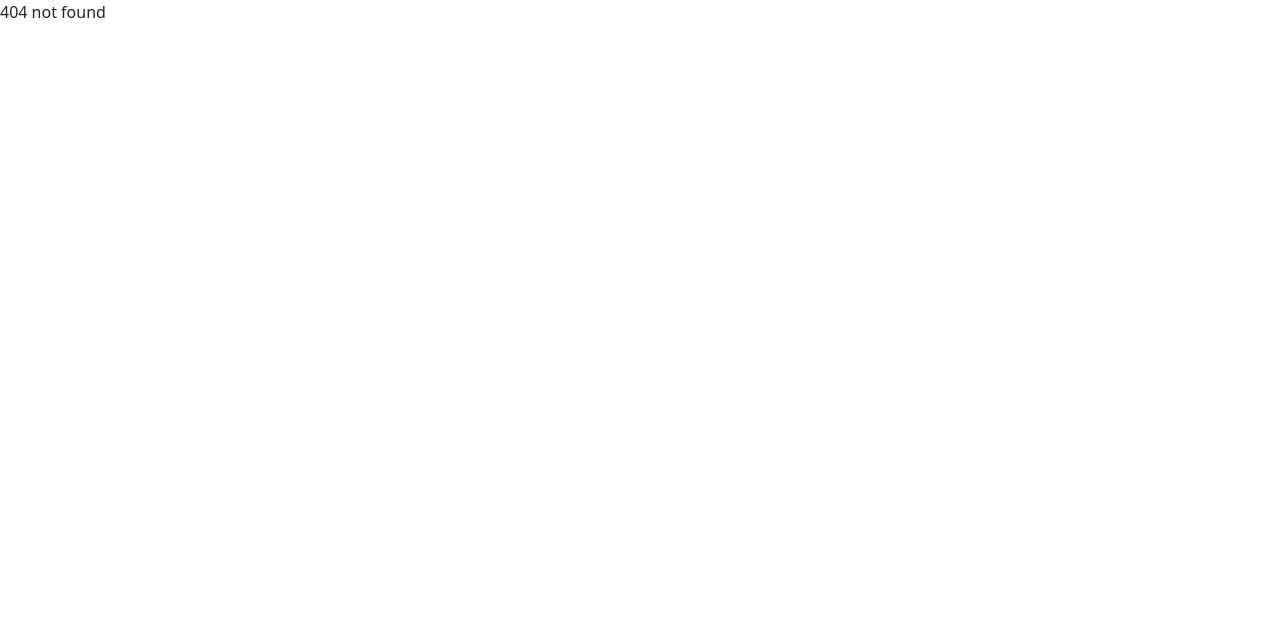
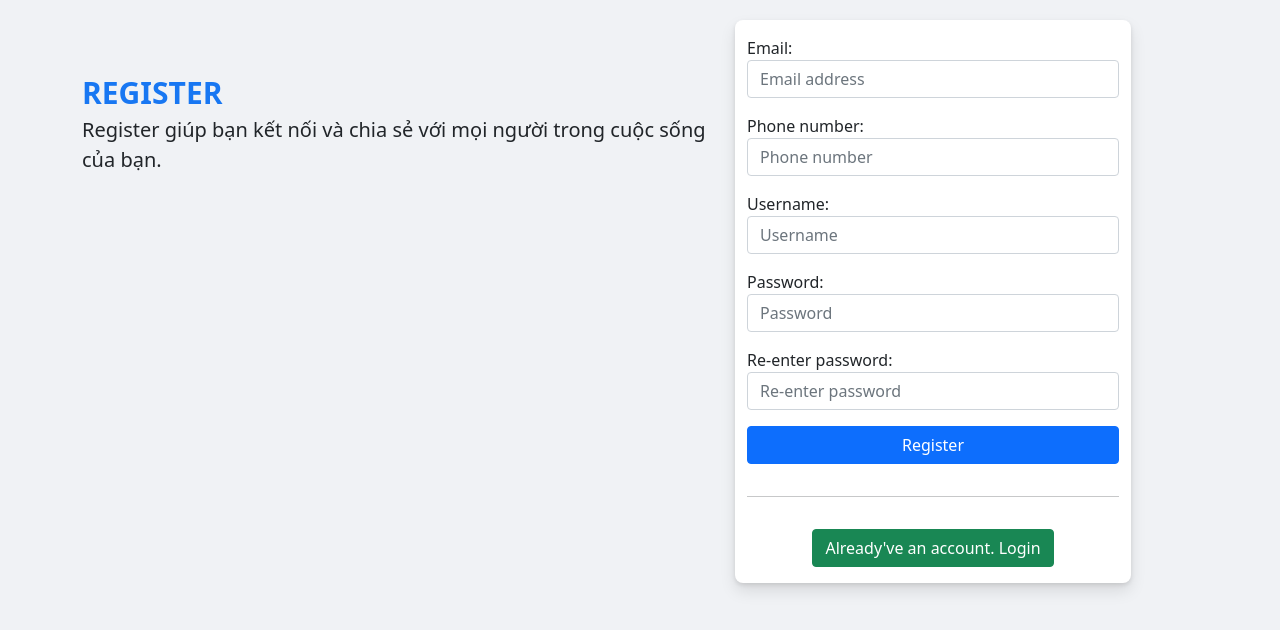
Before and after one commit to DTinh/JWT_fullstack, a React (Create React App) app in the folder frontend/: page /register in a window 1280 px wide. Before the commit this address had no page. Shown: the top 630 px of the page. Built offline with nearby package versions, Linux system fonts and the light colour scheme.

Commit message:
register_form-bootstrap

```diff
--- a/frontend/src/App.js
+++ b/frontend/src/App.js
@@ -4,7 +4,7 @@
   BrowserRouter as Router, Route, Switch,
 } from 'react-router-dom';
 import Login from '../src/components/Login/Login';
-
+import Register from './components/Register/Register';
 function App() {
   return (
     <Router>
@@ -20,6 +20,9 @@
           <Route exact path="/login">
             <Login />
           </Route>
+          <Route exact path="/register">
+            <Register />
+          </Route>
           <Route exact path="/">
             home
           </Route>
--- a/frontend/src/components/Login/Login.js
+++ b/frontend/src/components/Login/Login.js
@@ -1,8 +1,15 @@
 
 import './Login.scss'
+import { useHistory } from "react-router-dom";
+
+
 
 
 const Login = (props) => {
+    let history = useHistory();
+    let handleCreateNewAccount = () => {
+        history.push("/register");
+    }
     return (
         <div className="login-container ">
             <div className="container">
@@ -15,7 +22,7 @@
                             Login giúp bạn kết nối và chia sẻ với mọi người trong cuộc sống của bạn.
                         </div>
                     </div>
-                    <div className="content-right col-12 col-sm-5 d-flex flex-column gap-3 py-2">
+                    <div className="content-right col-12 col-sm-5 d-flex flex-column gap-3 py-3">
                         <div className='brand d-sm-none'>
                             Login
                         </div>
@@ -27,7 +34,8 @@
                         </span>
                         <hr />
                         <div className='text-center'>
-                            <button className='btn btn-success'>Create new account</button>
+                            <button className='btn btn-success' onClick={() => handleCreateNewAccount()}>
+                                Create new account</button>
 
                         </div>
                     </div>
--- /dev/null
+++ b/frontend/src/components/Register/Register.js
@@ -0,0 +1,64 @@
+
+import './Register.scss'
+import { useHistory } from "react-router-dom";
+
+
+
+
+const Register = (props) => {
+    let history = useHistory();
+    let handleLogin = () => {
+        history.push("/login");
+    }
+    return (
+        <div className="register-container ">
+            <div className="container">
+                <div className="row px-3 px-sm-0">
+                    <div className="content-left col-12 d-none col-sm-7 d-sm-block">
+                        <div className='brand'>
+                            Register
+                        </div>
+                        <div className='detail'>
+                            Register giúp bạn kết nối và chia sẻ với mọi người trong cuộc sống của bạn.
+                        </div>
+                    </div>
+                    <div className="content-right col-12 col-sm-5 d-flex flex-column gap-3 py-3">
+                        <div className='brand d-sm-none'>
+                            Register
+                        </div>
+                        <div className='form-group'>
+                            <label>Email: </label>
+                            <input type='text' className='form-control' placeholder='Email address' />
+                        </div>
+                        <div className='form-group'>
+                            <label>Phone number: </label>
+                            <input type='text' className='form-control' placeholder='Phone number' />
+                        </div>
+                        <div className='form-group'>
+                            <label>Username: </label>
+                            <input type='text' className='form-control' placeholder='Username' />
+                        </div>
+                        <div className='form-group'>
+                            <label>Password: </label>
+                            <input type='text' className='form-control' placeholder='Password' />
+                        </div>
+                        <div className='form-group'>
+                            <label>Re-enter password: </label>
+                            <input type='text' className='form-control' placeholder='Re-enter password' />
+                        </div>
+                        <button className='btn btn-primary'>Register</button>
+
+                        <hr />
+                        <div className='text-center'>
+                            <button className='btn btn-success' onClick={() => handleLogin()}>
+                                Already've an account. Login</button>
+
+                        </div>
+                    </div>
+                </div>
+            </div>
+        </div>
+    )
+}
+
+export default Register;
--- /dev/null
+++ b/frontend/src/components/Register/Register.scss
@@ -0,0 +1,52 @@
+.red{
+    border: 1px solid red;
+}
+.green{
+    border: 1px solid green;
+}
+.yellow{
+    border: 1px solid yellow;
+}
+
+.register-container{
+    background-color: #f0f2f5;
+    min-height: 100vh;
+    padding-top: 20px;
+
+    .content-left{
+        margin-top: 50px;
+        .brand{
+            text-transform: uppercase;
+            font-size: 30px;
+            font-weight: 600;
+            color: #1877f2;
+        }
+        .detail{
+            font-size: 20px;
+        }
+    }
+    .content-right{
+
+        .brand{
+            text-transform: uppercase;
+            font-size: 20px;
+            font-weight: 600;
+            color: #1877f2;
+            text-align: center;
+        }
+        background-color: #fff;
+        border-radius: 8px;
+        border: none;
+        box-shadow: 0px 2px 4px rgba(0, 0, 0, .1), 0px 8px 16px rgba(0, 0, 0, .1);
+        box-sizing: border-box;
+        width: 396px;
+
+        .forgot-password{
+            text-decoration: none;
+
+            &:hover{
+                text-decoration: underline;
+            }
+        }
+    }
+}
```
